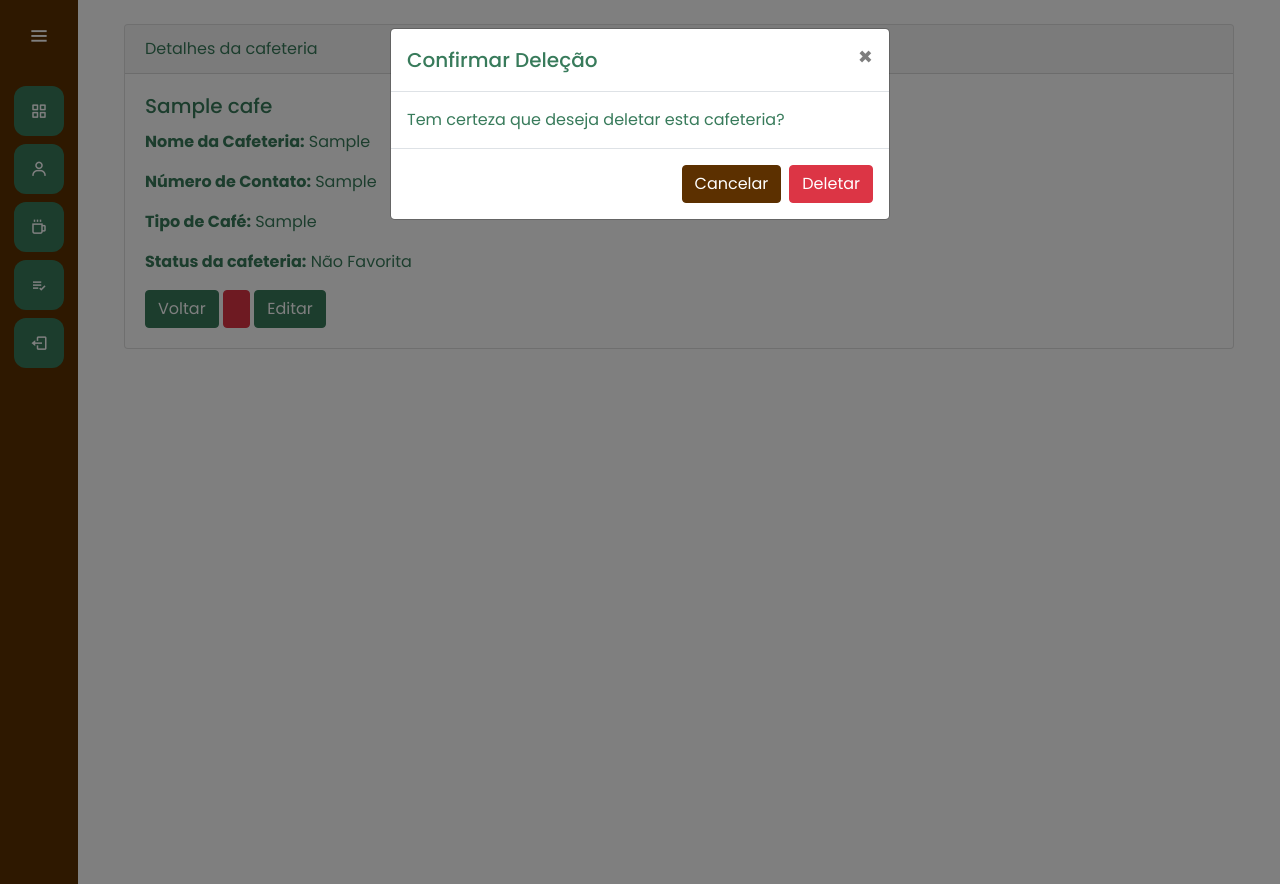
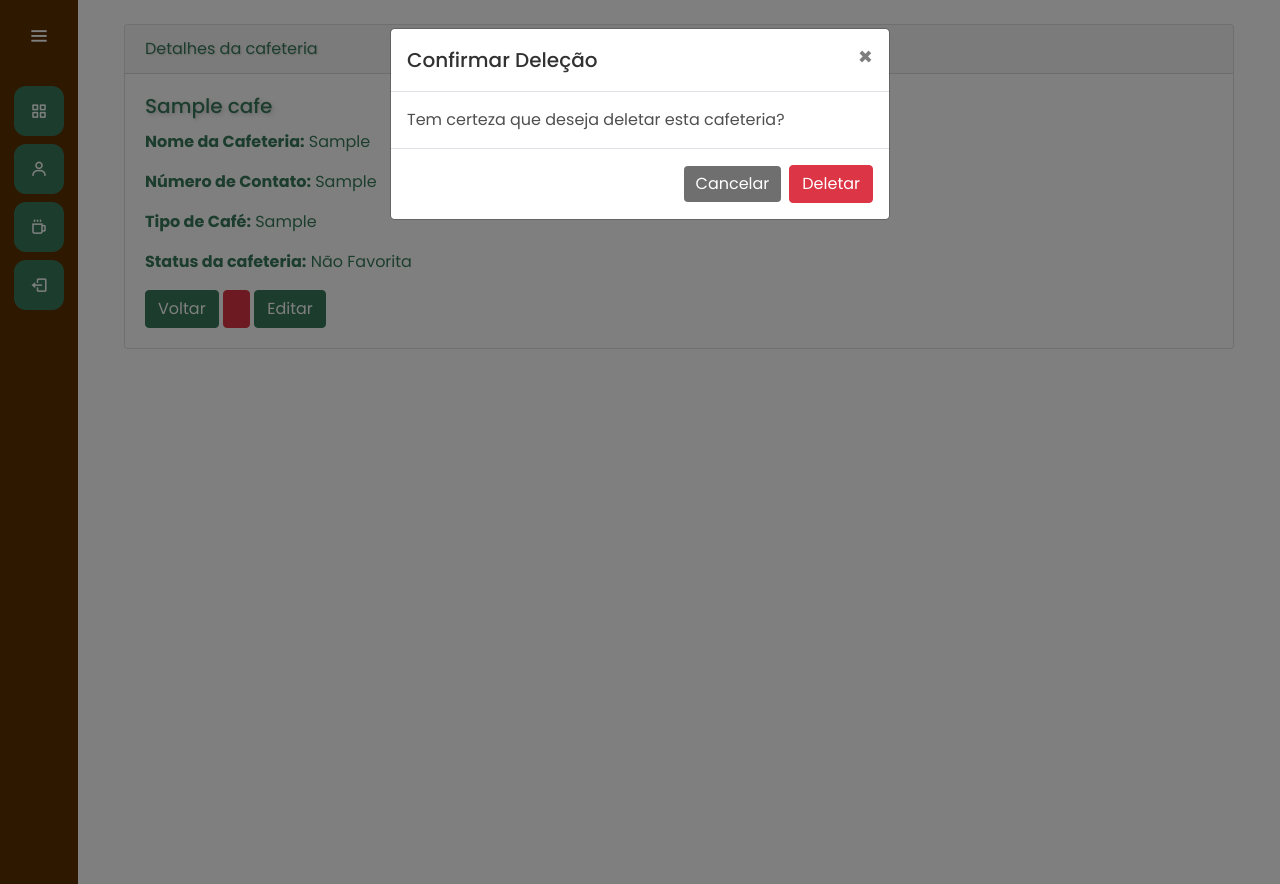
Before and after one commit to LucasSukar/Projeto2.0-G9, a Django app: page /mainapp/biblioteca/cafe/1/ in a window 1280 px wide, after a click that opens the changed part. Run offline with Django 5.2, Linux system fonts and the light colour scheme; a user stored in the database is signed in; tables that the repository leaves empty hold one stand-in row (values such as "Sample post"); parts of the project's set-up code (start-up, migrations or seed data) failed here and were passed over.

Commit message:
html ajustes

```diff
--- a/mainapp/templates/mainapp/cafe_detail.html
+++ b/mainapp/templates/mainapp/cafe_detail.html
@@ -9,12 +9,15 @@
 {% block 'dashboard' %}
 <div class="container mt-4">
     <div class="card">
-        <div class="card-header">
+        <div class="card-header" style="text-shadow:
+        1px 1px 2px rgba(122, 122, 122, 0.3)">
             Detalhes da cafeteria
         </div>
         <div class="card-body row">
             <div class="col-md-8">
-                <h5 class="card-title">{{ cafe.nome }}</h5>
+                <h5 class="card-title" style="color: #387B5B; border: none;text-shadow:
+                1px 1px 2px rgba(190, 182, 182, 0.3),
+                2px 2px 5px rgba(126, 126, 126, 0.3);">{{ cafe.nome }}</h5>
                 <p class="card-text"><strong>Nome da Cafeteria:</strong> {{ cafe.autor }}</p>
                 <p class="card-text"><strong>Número de Contato:</strong> {{ cafe.anopublicado }}</p>
                 <p class="card-text"><strong>Tipo de Café:</strong> {{ cafe.genero.genero }}</p>
@@ -34,16 +37,17 @@
     <div class="modal-dialog" role="document">
       <div class="modal-content">
         <div class="modal-header">
-          <h5 class="modal-title" id="deleteConfirmationModalLabel">Confirmar Deleção</h5>
+          <h5 class="modal-title" id="deleteConfirmationModalLabel" style="color: #323232; border: none;" data-dismiss="modal">Confirmar Deleção</h5>
           <button type="button" class="close" data-dismiss="modal" aria-label="Close">
             <span aria-hidden="true">&times;</span>
           </button>
         </div>
-        <div class="modal-body">
+        <div class="modal-body" style="color: #4f4f4f; border: none;">
           Tem certeza que deseja deletar esta cafeteria?
         </div>
         <div class="modal-footer">
-          <button type="button" class="btn btn-secondary" data-dismiss="modal">Cancelar</button>
+          <div class="mdcr">
+          <button type="button" class="btn btn-secondary" style="background-color: #6f6f6f; color: white; border: none;" data-dismiss="modal">Cancelar</button></div>
           <form action="{% url 'cafe_delete' cafe.id %}" method="post">
             {% csrf_token %}
             <button type="submit" class="btn btn-danger">Deletar</button>
--- a/templates/base.html
+++ b/templates/base.html
@@ -118,13 +118,14 @@
           </a>
           <span class="tooltip">Cafeterias</span>
         </li>
-        <li>
+        <!--<li>
           <a href="/mainapp/lista_desejos/">
             <i class='bx bx-list-check' ></i>
             <span class="links_name">Lista de desejos</span>
           </a>
           <span class="tooltip">Lista de desejos</span>
         </li>
+      -->
         <!--<li>
           <a href="{% url 'coffee_history' %}">
             <i class='bx bx-heart' ></i>
```
Also changed, not shown: mainapp/templates/mainapp/home.html (+6 -7 lines).
